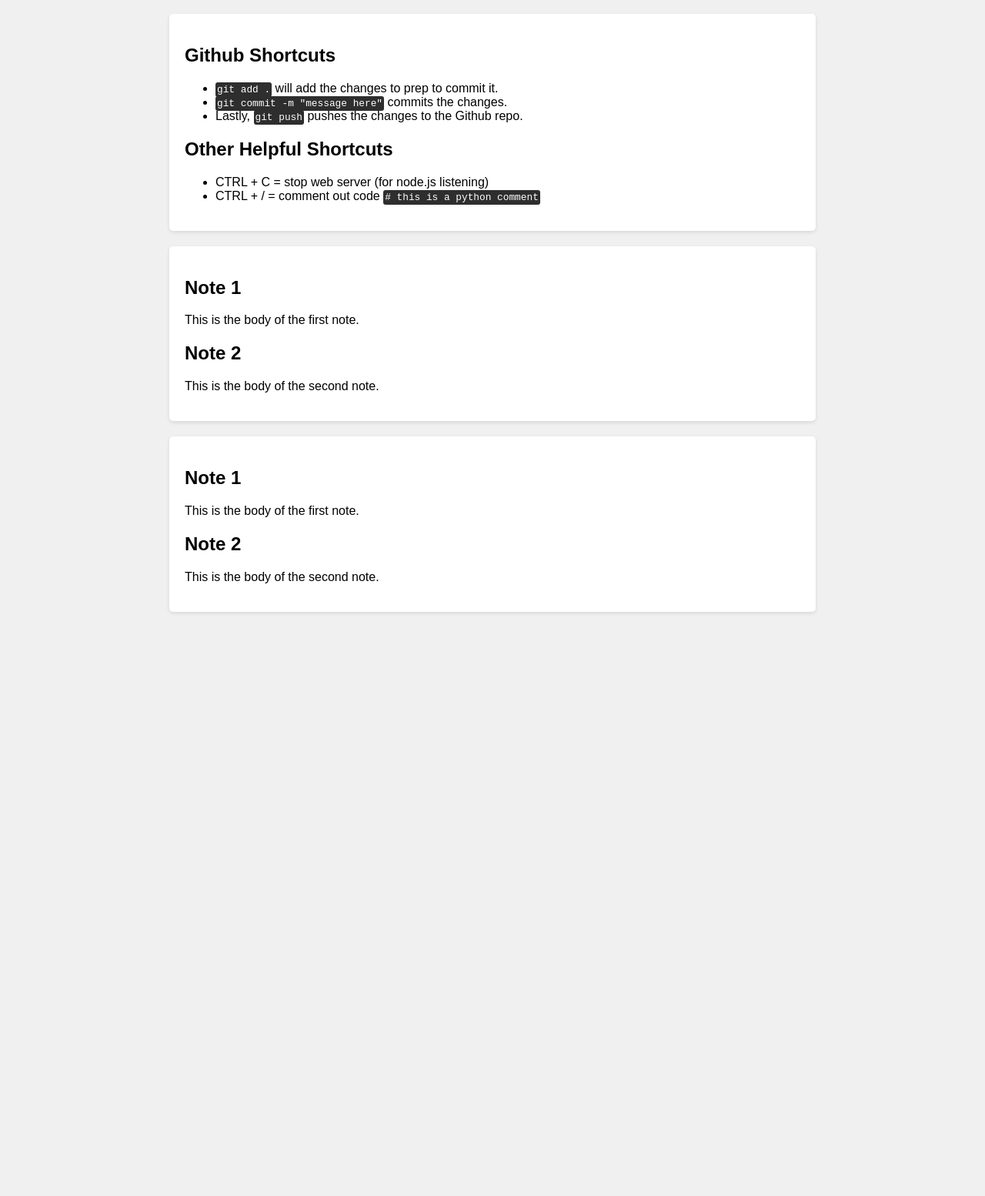
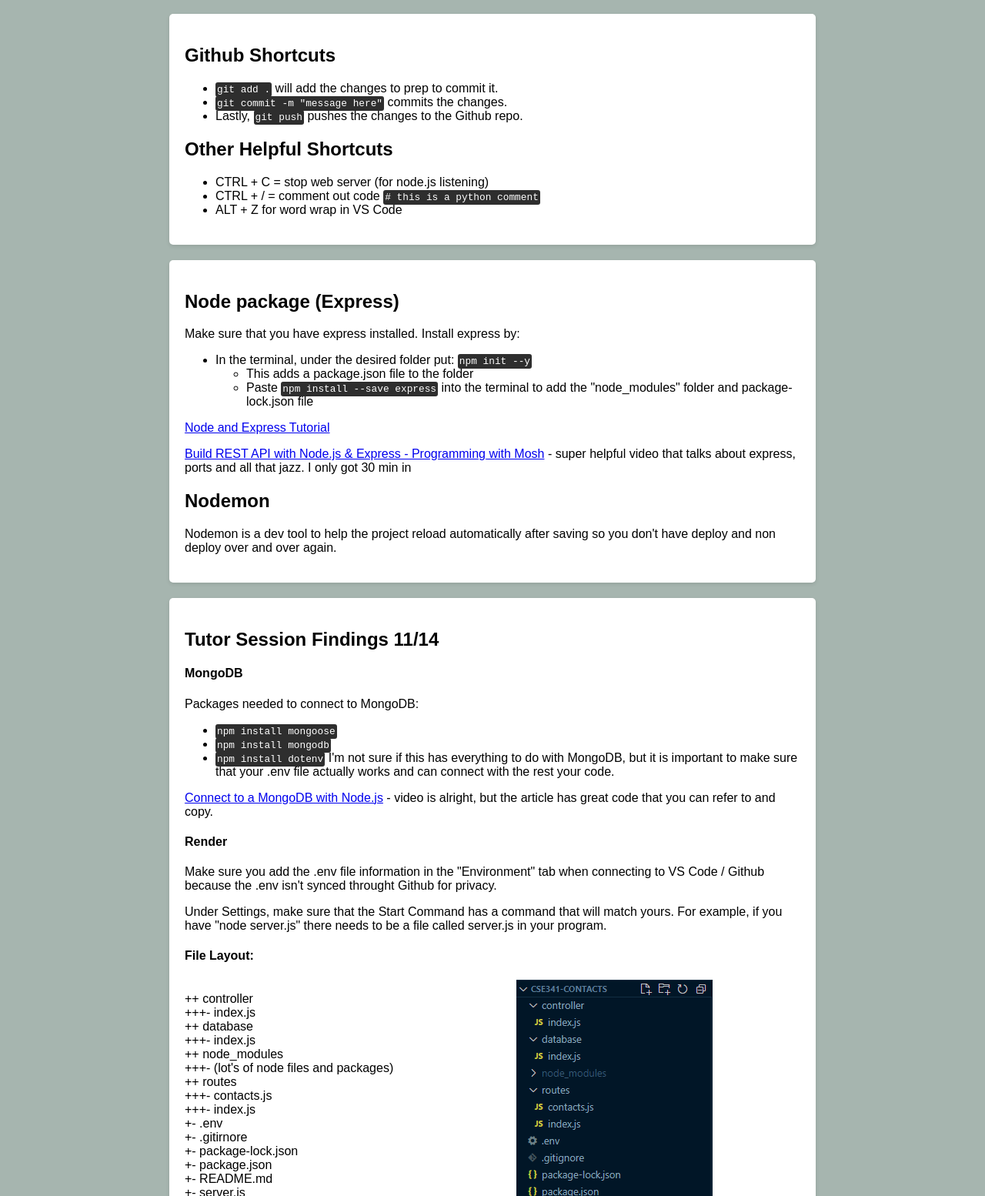
Before and after one commit to spygirl2349/cse341node, a plain HTML site: page notes/week1.html in a window 1280 px wide. Shown: the part 109-1663 px from the top of the page at 77% size. Before the commit the page ends 924 px from the top, so only its background shows below. Drawn offline with Linux system fonts and the light colour scheme.

Commit message:
notes week 1

```diff
--- a/notes/style.css
+++ b/notes/style.css
@@ -4,14 +4,14 @@ body {
     font-family: Arial, sans-serif;
     margin: 0;
     padding: 0;
-    background-color: #f0f0f0;
+    background-color: #A6B5AF;
 }
 
 .note-container {
     max-width: 800px;
     margin: 20px auto;
     padding: 20px;
-    background-color: #fff;
+    background-color: #ffffff;
     border-radius: 5px;
     box-shadow: 0 2px 5px rgba(0, 0, 0, 0.1);
 }
@@ -19,9 +19,10 @@ body {
 .note {
     margin-bottom: 20px;
     padding: 15px;
-    border: 1px solid #ddd;
+    border: 1px solid #88307F;
     border-radius: 5px;
-    background-color: #d485ccfa;
+    background-color: #88307F;
+    color: #EAFDF8;
 }
 
 .note h2 {
--- a/notes/week1.html
+++ b/notes/week1.html
@@ -32,13 +32,71 @@
             <li>
                 CTRL + / = comment out code <span class="code"># this is a python comment</span>
             </li>
+            <li>
+                ALT + Z for word wrap in VS Code
+            </li>
         </ul>
 
     </div>
     <div class="note-container">
-        <h2>Note 1</h2>
-        <p>This is the body of the first note.</p>
+        <h2>Node package (Express)</h2>
+        <p>Make sure that you have express installed. Install express by:</p>
+        <ul>
+            <li>In the terminal, under the desired folder put: <span class="code">npm init --y</span></li>
+            <ul>
+                <li>
+                    This adds a package.json file to the folder
+                </li>
+            <li>
+                Paste <span class="code">npm install --save express</span> into the terminal to add the "node_modules" folder and package-lock.json file
+            </li>
+            </ul>
+        </ul>
+        <p><a href="https://codeforgeek.com/express-nodejs-tutorial/">Node and Express Tutorial</a></p>
+        <p><a href="https://www.youtube.com/watch?v=pKd0Rpw7O48&ab_channel=ProgrammingwithMosh">Build REST API with Node.js & Express - Programming with Mosh</a> - super helpful video that talks about express, ports and all that jazz. I only got 30 min in</p>
 
+        <h2>Nodemon</h2>
+        <p>Nodemon is a dev tool to help the project reload automatically after saving so you don't have deploy and non deploy over and over again.</p>
+
+
+    </div>
+    <div class="note-container">
+        <h2>Tutor Session Findings 11/14</h2>
+        <h4>MongoDB</h4>
+        <p>Packages needed to connect to MongoDB:</p>
+        <ul>
+            <li><span class="code">npm install mongoose</span></li>
+            <li><span class="code">npm install mongodb</span></li>
+            <li><span class="code">npm install dotenv</span> I'm not sure if this has everything to do with MongoDB, but it is important to make sure that your .env file actually works and can connect with the rest your code.</li>
+        </ul>
+        <p><a href="https://www.mongodb.com/blog/post/quick-start-nodejs-mongodb-how-to-get-connected-to-your-database">Connect to a MongoDB with Node.js</a> - video is alright, but the article has great code that you can refer to and copy.</p>
+
+        <h4>Render</h4>
+        <p>Make sure you add the .env file information in the "Environment" tab when connecting to VS Code / Github because the .env isn't synced throught Github for privacy.</p>
+        <p>Under Settings, make sure that the Start Command has a command that will match yours. For example, if you have "node server.js" there needs to be a file called server.js in your program.</p>
+
+        <h4>File Layout:</h4>
+        <div style="display: flex; flex-direction: row;">
+            <p style="padding-right: 20%">
+                ++ controller <br>
+                +++- index.js <br>
+                ++ database <br>
+                +++- index.js <br>
+                ++ node_modules <br>
+                +++- (lot's of node files and packages) <br>
+                ++ routes<br>
+                +++- contacts.js <br>
+                +++- index.js <br>
+                +- .env <br>
+                +- .gitirnore <br>
+                +- package-lock.json <br>
+                +- package.json <br>
+                +- README.md <br>
+                +- server.js
+            </p>
+            <img src="./file_org_layout.png" alt="" style="justify-content: flex-end;">
+        </div>
+        <p>Pathway = Starts at server.js > routes > controllers > database</p>
         <h2>Note 2</h2>
         <p>This is the body of the second note.</p>
 
```
Also changed, not shown: notes/template.html (+3 -1 lines), notes/file_org_layout.png (added).
